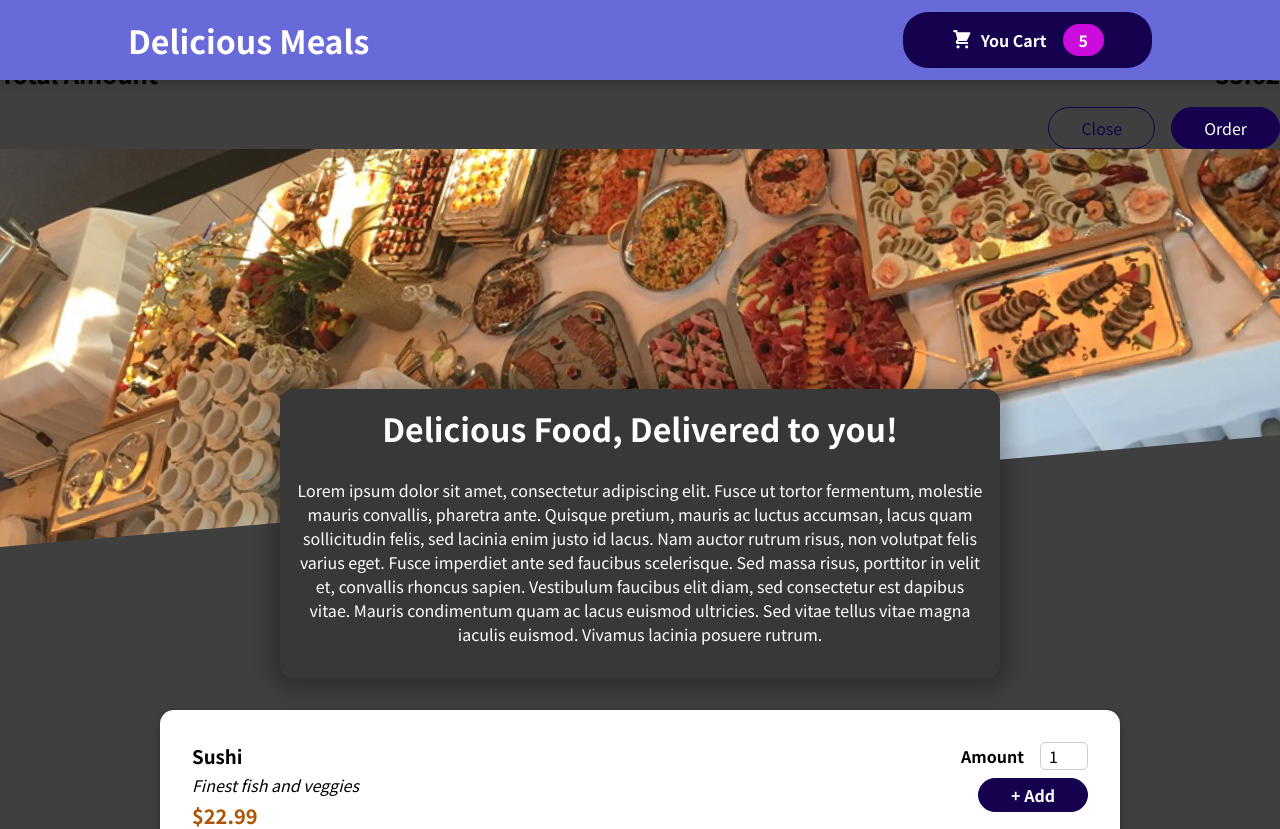
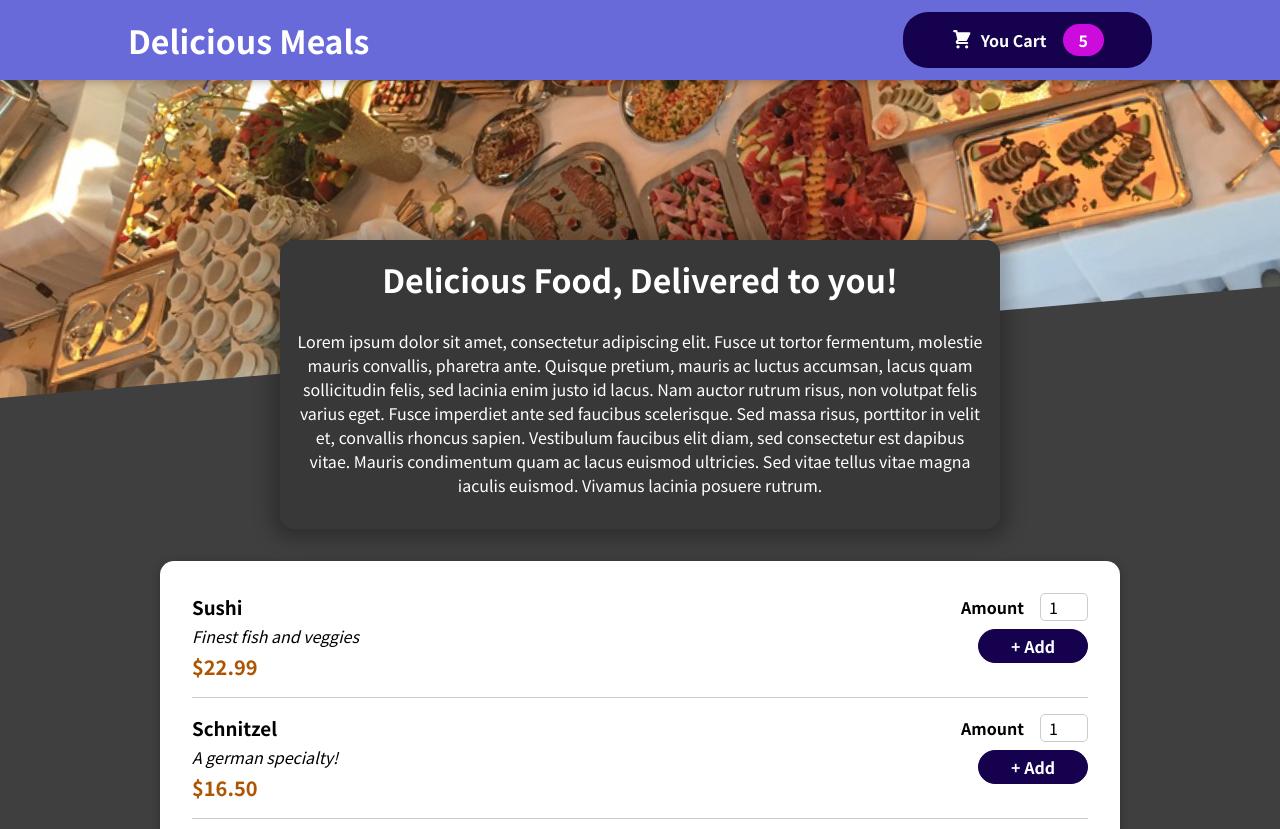
Before and after one commit to Shift3/react-course-feb-2022, a React (Create React App) app in the folder 08-shopping-cart/: page / in a window 1280 px wide. Shown: the top 829 px of the page. Built offline with nearby package versions, Linux system fonts and the light colour scheme.

Commit message:
feat(shopping-cart): Displaying the cart details and closing it

```diff
--- a/08-shopping-cart/src/App.js
+++ b/08-shopping-cart/src/App.js
@@ -1,12 +1,23 @@
+import { useState } from 'react';
 import Header from "./components/Layout/Header";
 import Meals from "./components/Meals/Meals";
 import Cart from "./components/Cart/Cart";
 
 function App() {
+  const [cartIsShown, setCartIsShown] = useState(false);
+
+  const showCartHandler = () => {
+    setCartIsShown(true);
+  }
+
+  const hideCartHandler = () => {
+    setCartIsShown(false);
+  }
+
   return (
     <>
-      <Cart />
-      <Header />
+      {cartIsShown && <Cart onClose={hideCartHandler}/>}
+      <Header onShowCart={showCartHandler} />
       <main>
         <Meals />
       </main>
--- a/08-shopping-cart/src/components/Cart/Cart.js
+++ b/08-shopping-cart/src/components/Cart/Cart.js
@@ -1,25 +1,26 @@
+import Modal from '../UI/Modal';
 import classes from './Cart.module.css';
 
 const Cart = (props) => {
   const cartItems = (
-    <ul>
+    <ul className={classes['cart-items']}>
       {[{id: 'C1', name: 'Sushi', amount: 2, price: 12.99}].map(item => (
         <li>{item.name}</li>
       ))}
     </ul>
   );
   return (
-    <div>
+    <Modal onClose={props.onClose}>
       {cartItems}
       <div className={classes.total}>
         <span>Total Amount</span>
         <span>35.62</span>
       </div>
       <div className={classes.actions}>
-        <button className={classes['button--alt']}>Close</button>
+        <button className={classes['button--alt']} onClick={props.onClose}>Close</button>
         <button className={classes.button}>Order</button>
       </div>
-    </div>
+    </Modal>
   );
 }
 
--- a/08-shopping-cart/src/components/Layout/Header.js
+++ b/08-shopping-cart/src/components/Layout/Header.js
@@ -7,7 +7,7 @@
     <>
       <header className={classes.header}>
         <h1>Delicious Meals</h1>
-        <HeaderCartButton />
+        <HeaderCartButton onClick={props.onShowCart}/>
       </header>
 
       <div className={classes['main-image']}>
--- a/08-shopping-cart/src/components/Layout/HeaderCartButton.js
+++ b/08-shopping-cart/src/components/Layout/HeaderCartButton.js
@@ -1,8 +1,9 @@
 import classes from './HeaderCartButton.module.css';
 import CartIcon from '../Cart/CartIcon';
-const HeaderCartButton = () => {
+
+const HeaderCartButton = (props) => {
   return(
-    <button className={classes.button}>
+    <button className={classes.button} onClick={props.onClick}>
       <span className={classes.icon}>
         <CartIcon />
       </span>
--- a/08-shopping-cart/src/components/UI/Modal.js
+++ b/08-shopping-cart/src/components/UI/Modal.js
@@ -3,7 +3,7 @@
 import classes from './Modal.module.css';
 
 const Backdrop = (props) => {
-  return <div className={classes.backdrop} />;
+  return <div className={classes.backdrop} onClick={props.onClose} />;
 }
 
 const ModalOverlay = (props) => {
@@ -20,7 +20,7 @@
 const Modal = (props) => {
   return (
     <>
-      {ReactDOM.createPortal(<Backdrop />, portalElement)}
+      {ReactDOM.createPortal(<Backdrop onClose={ props.onClose } />, portalElement)}
       {ReactDOM.createPortal(<ModalOverlay>{props.children}</ModalOverlay>, portalElement)}
     </>
   );
```
